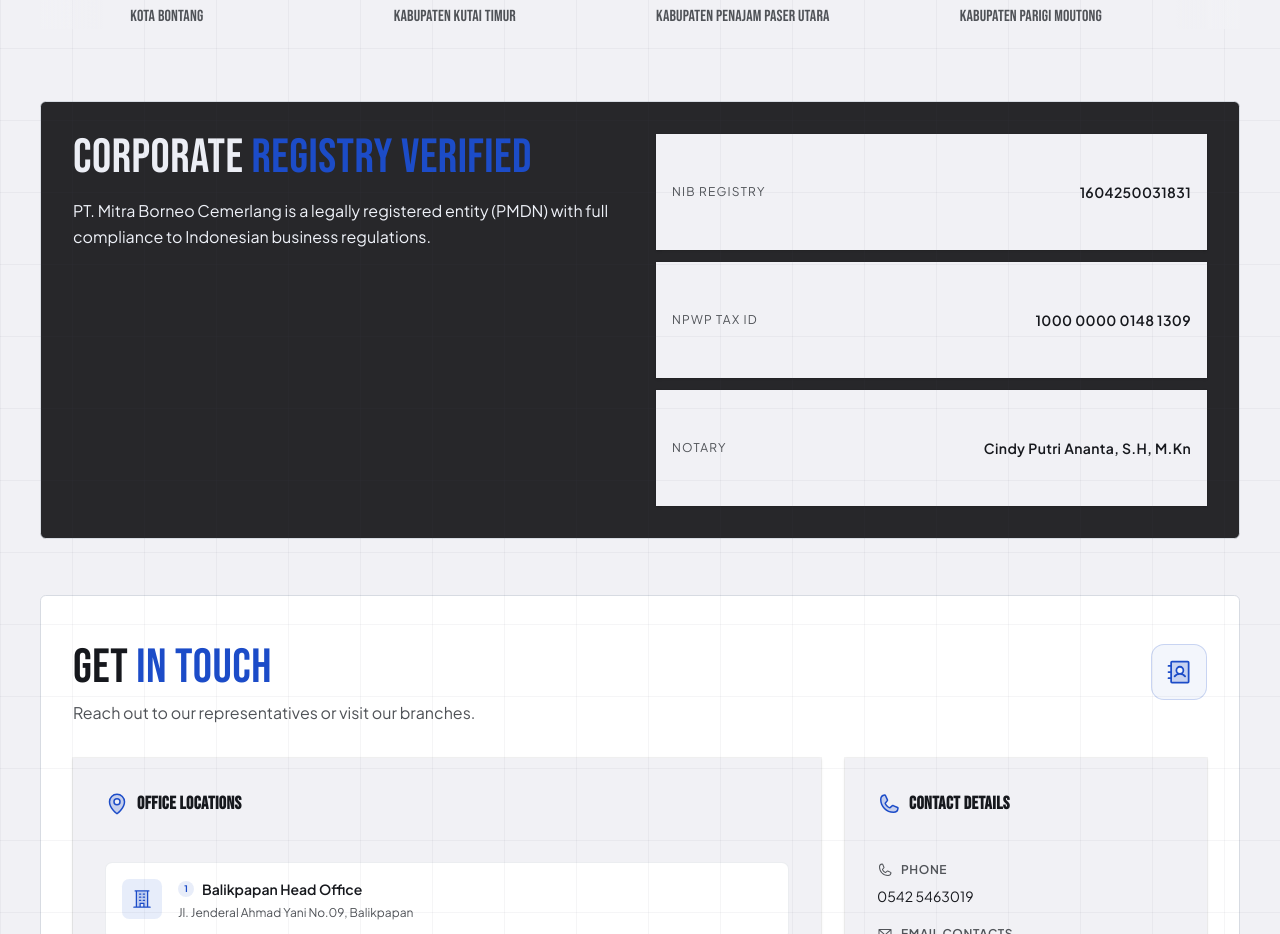
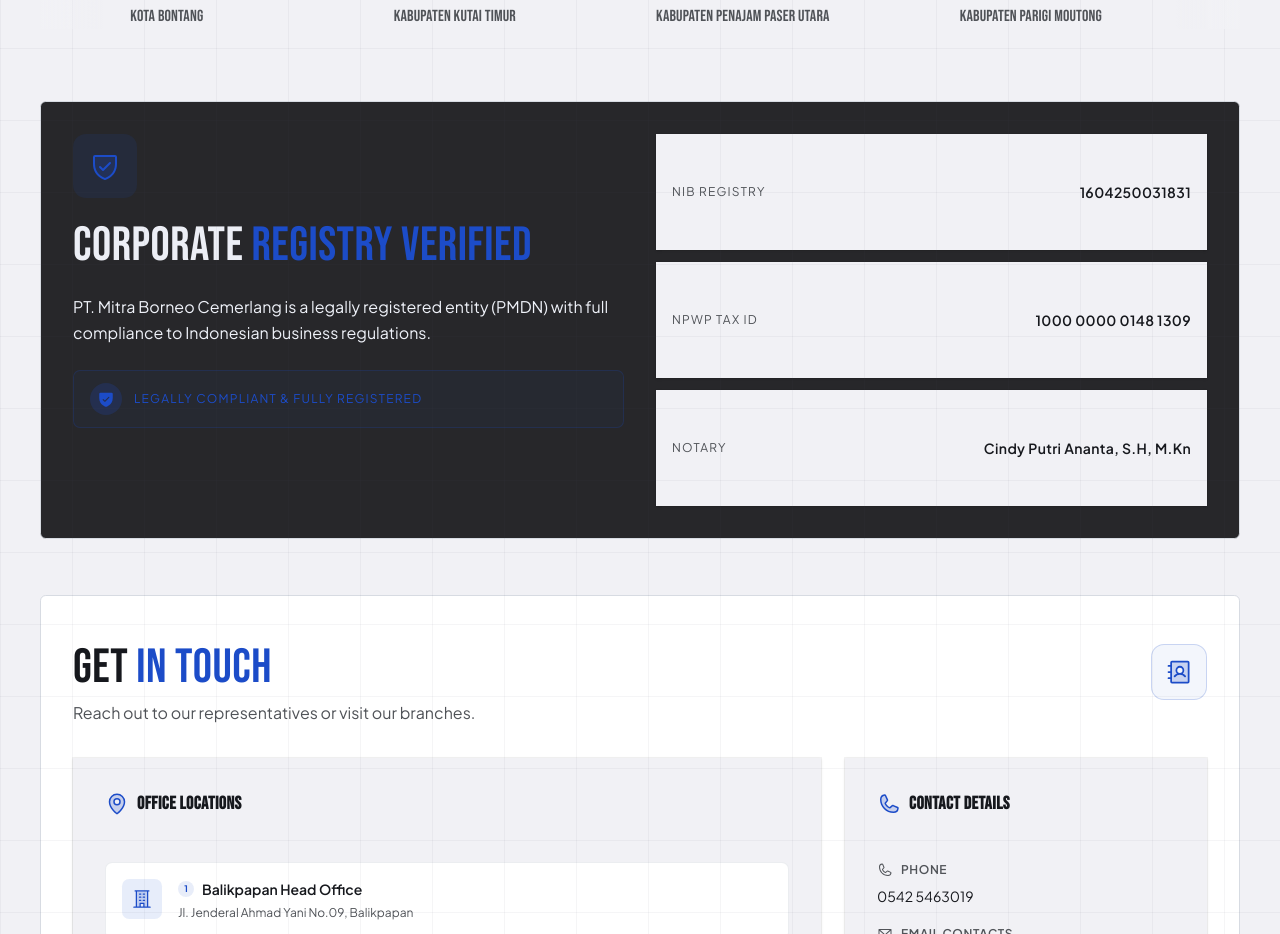
Before and after one commit to Programming-Tadulako/mbc-fe, a Next.js app: page / in a window 1280 px wide. Shown: the part 3840-4774 px from the top of the page. Built offline with nearby package versions, Linux system fonts and the light colour scheme.

Commit message:
feat: enhance registry section with improved layout and icons

```diff
--- a/src/features/landing/sections/registry-section.tsx
+++ b/src/features/landing/sections/registry-section.tsx
@@ -1,3 +1,4 @@
+import { ShieldCheckIcon } from "@phosphor-icons/react/dist/ssr";
 import { Card, CardContent } from "@/components/ui/card";
 import { registry } from "@/features/landing/constants";
 
@@ -8,13 +9,32 @@
       className="scroll-mt-24 rounded-md border border-border bg-zinc-800 px-4 py-8 md:scroll-mt-28 md:px-8"
     >
       <div className="grid gap-8 lg:grid-cols-2">
-        <div className="space-y-4">
+        <div className="space-y-6">
+          <div className="flex h-16 w-16 items-center justify-center rounded-2xl bg-primary/10">
+            <ShieldCheckIcon
+              className="text-primary"
+              size={32}
+              weight="duotone"
+            />
+          </div>
           <h2 className="font-display text-4xl leading-none text-secondary uppercase md:text-5xl">
             Corporate <span className="text-primary">Registry Verified</span>
           </h2>
           <p className="max-w-xl text-sm leading-relaxed text-muted md:text-base">
             {registry.body}
           </p>
+          <div className="flex items-center gap-3 rounded-lg border border-primary/20 bg-primary/5 px-4 py-3">
+            <div className="flex h-8 w-8 items-center justify-center rounded-full bg-primary/20">
+              <ShieldCheckIcon
+                className="text-primary"
+                size={18}
+                weight="fill"
+              />
+            </div>
+            <span className="font-mono text-xs tracking-widest text-primary uppercase">
+              Legally Compliant & Fully Registered
+            </span>
+          </div>
         </div>
         <div className="flex flex-col gap-3">
           {registry.blocks.map((block) => (
```
